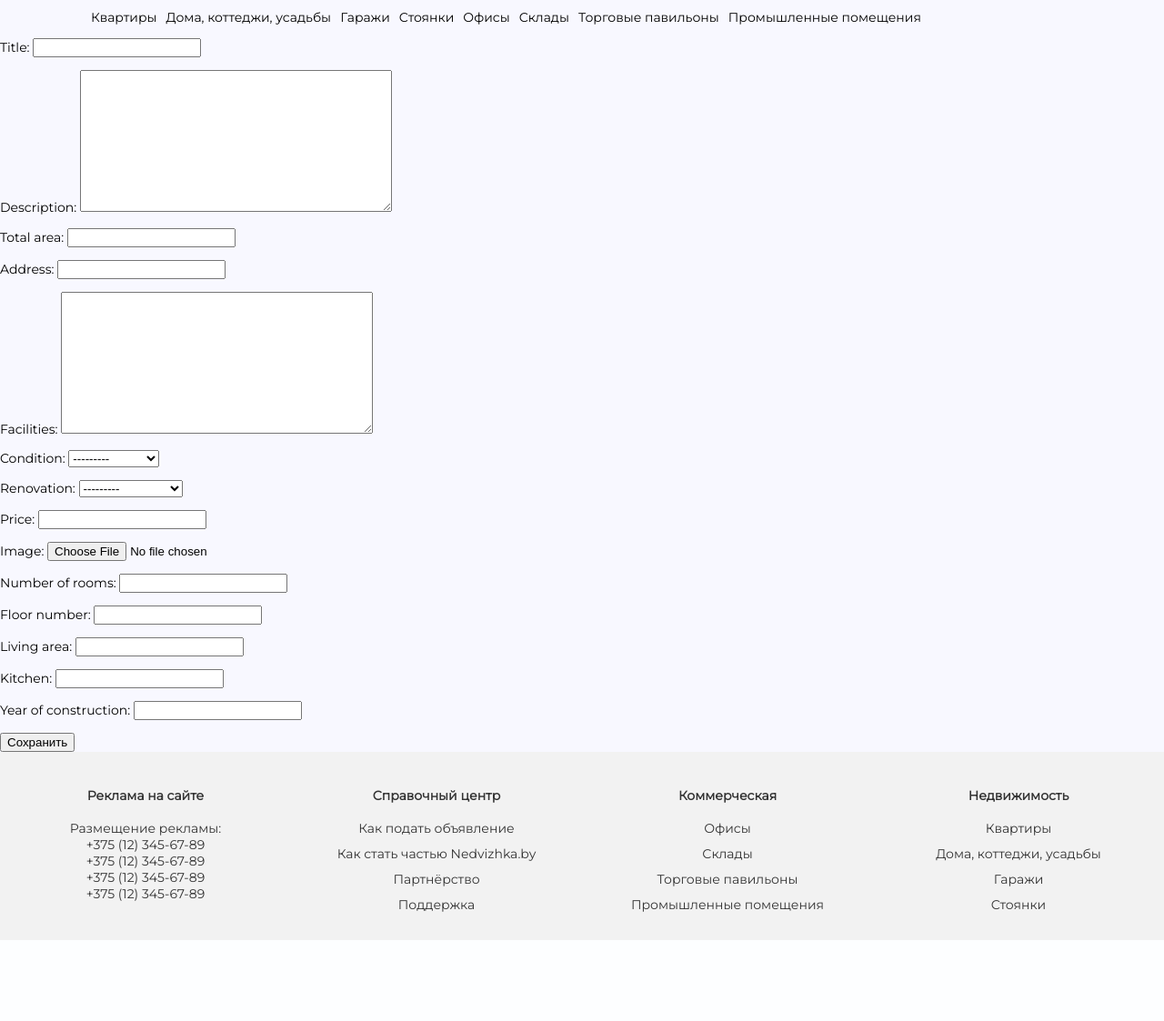
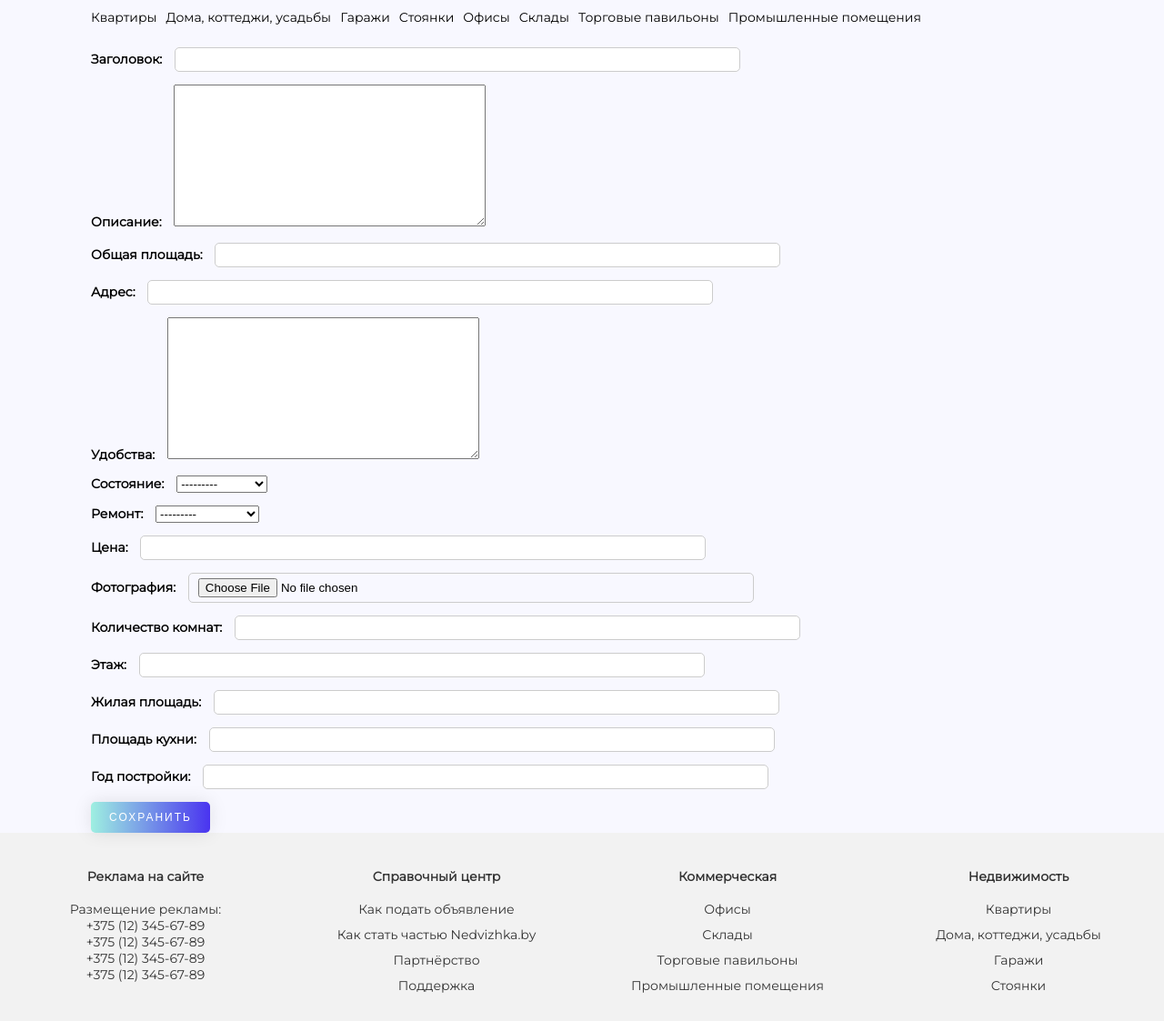
Before and after one commit to yahoryakubovich/Nedvizhka.by, a Django app: page /sale/flat/create/ in a window 1280 px wide. Shown: the part 133-1256 px from the top of the page at 91% size. Before the commit the page ends 1167 px from the top, so only its background shows below. Run offline with Django 4.2, Linux system fonts and the light colour scheme; a user stored in the database is signed in.

Commit message:
Доработка формы flat и её отображения

```diff
--- a/nedvizhka/sale/forms.py
+++ b/nedvizhka/sale/forms.py
@@ -3,8 +3,8 @@ from .models import *
 
 
 class FlatForm(forms.ModelForm):
-    description = forms.CharField(widget=forms.Textarea(attrs={'cols': 40, 'rows': 10}))
-    facilities = forms.CharField(widget=forms.Textarea(attrs={'cols': 40, 'rows': 10}))
+    description = forms.CharField(label='Описание', widget=forms.Textarea(attrs={'cols': 40, 'rows': 10}))
+    facilities = forms.CharField(label='Удобства', widget=forms.Textarea(attrs={'cols': 40, 'rows': 10}))
 
     # def __init__(self, *args, **kwargs):
     #     super().__init__(*args, **kwargs)
@@ -13,3 +13,20 @@ class FlatForm(forms.ModelForm):
     class Meta:
         model = Flat
         exclude = ['is_moderated', 'creator']
+        labels = {
+            'title': 'Заголовок',
+            'description': 'Описание',
+            'facilities': 'Удобства',
+            'total_area': 'Общая площадь',
+            'kitchen': 'Площадь кухни',
+            'address': 'Адрес',
+            'condition': 'Состояние',
+            'renovation': 'Ремонт',
+            'price': 'Цена',
+            'image': 'Фотография',
+            'category': 'Категория',
+            'number_of_rooms': 'Количество комнат',
+            'floor_number': 'Этаж',
+            'living_area': 'Жилая площадь',
+            'year_of_construction': 'Год постройки',
+        }
--- a/nedvizhka/sale/models.py
+++ b/nedvizhka/sale/models.py
@@ -48,6 +48,7 @@ class Garage(Realty):
     quantity_parking_spaces = models.IntegerField()
     heating = models.CharField(choices=HEATING, max_length=20)
     condition = None
+    renovation = None
 
     def __str__(self):
         return self.title
@@ -56,6 +57,7 @@ class Garage(Realty):
 class Parking(Realty):
     quantity_parking_spaces = models.IntegerField()
     condition = None
+    renovation = None
 
     def __str__(self):
         return self.title
@@ -79,6 +81,7 @@ class Office(Realty):
 
 class Trade(Realty):
     location = models.CharField(choices=LOCATION, max_length=20)
+    renovation = None
 
     def __str__(self):
         return self.title
@@ -86,6 +89,8 @@ class Trade(Realty):
 
 class Industrial(Realty):
     number_of_separate_premises = models.IntegerField()
+    condition = None
+    renovation = None
 
     def __str__(self):
         return self.title
--- a/nedvizhka/sale/templates/flatcreateview.html
+++ b/nedvizhka/sale/templates/flatcreateview.html
@@ -1,9 +1,13 @@
 {% extends "base.html" %}
 {% block title %} Недвижка.бай: добавление объявления {% endblock %}
 {% block content %}
-    <form method="post" enctype="multipart/form-data">
-        {% csrf_token %}
-        {{ form.as_p }}
-        <button type="submit">Сохранить</button>
-    </form>
+    <div class="container">
+        <div class="search">
+            <form method="post" enctype="multipart/form-data">
+                {% csrf_token %}
+                {{ form.as_p }}
+                <button type="submit">Сохранить</button>
+            </form>
+        </div>
+    </div>
 {% endblock %}
```
